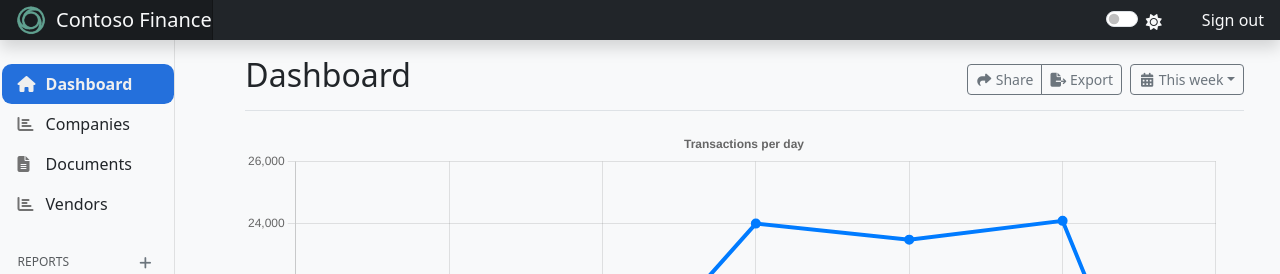
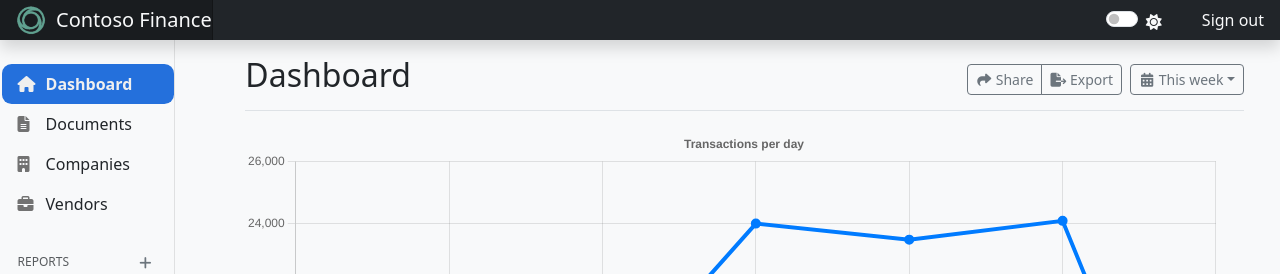
Before and after one commit to solliancenet/microsoft-postgresql-solution-accelerator-build-your-own-ai-copilot, a React (Create React App) app in the folder src/userportal/: page / in a window 1280 px wide. Shown: the top 274 px of the page. Built offline with nearby package versions, Linux system fonts and the light colour scheme; no server answers.

Commit message:
update icons

```diff
--- a/src/userportal/src/components/PagedTable.js
+++ b/src/userportal/src/components/PagedTable.js
@@ -47,10 +47,6 @@ const PagedTable = ({ columns, fetchData, searchEnabled = true }) => {
     setSortBy(newSortBy || '');
   };
 
-  // const handleSearch = () => {
-  //   loadData(0, limit, sortBy, searchQuery);
-  // };
-
   const updateSearch = (value) => {
     setSkip(0);
     setSearchQuery(value);
--- a/src/userportal/src/pages/shell/Shell.js
+++ b/src/userportal/src/pages/shell/Shell.js
@@ -62,18 +62,18 @@ const Shell = ({ isDarkTheme }) => {
                     </NavLink>
                   </li>
                   <li className="nav-item">
-                    <NavLink className="nav-link d-flex align-items-center gap-2" to="/companies">
-                      <i className="fas fa-chart-bar"></i> Companies
-                    </NavLink>
-                  </li>
-                  <li className="nav-item">
                     <NavLink className="nav-link d-flex align-items-center gap-2" to="/documents">
                       <i className="fas fa-file-alt"></i> Documents
                     </NavLink>
                   </li>
                   <li className="nav-item">
+                    <NavLink className="nav-link d-flex align-items-center gap-2" to="/companies">
+                      <i className="fas fa-building"></i> Companies
+                    </NavLink>
+                  </li>
+                  <li className="nav-item">
                     <NavLink className="nav-link d-flex align-items-center gap-2" to="/vendors">
-                      <i className="fas fa-chart-bar"></i> Vendors
+                      <i className="fas fa-briefcase"></i> Vendors
                     </NavLink>
                   </li>
                 </ul>
```
